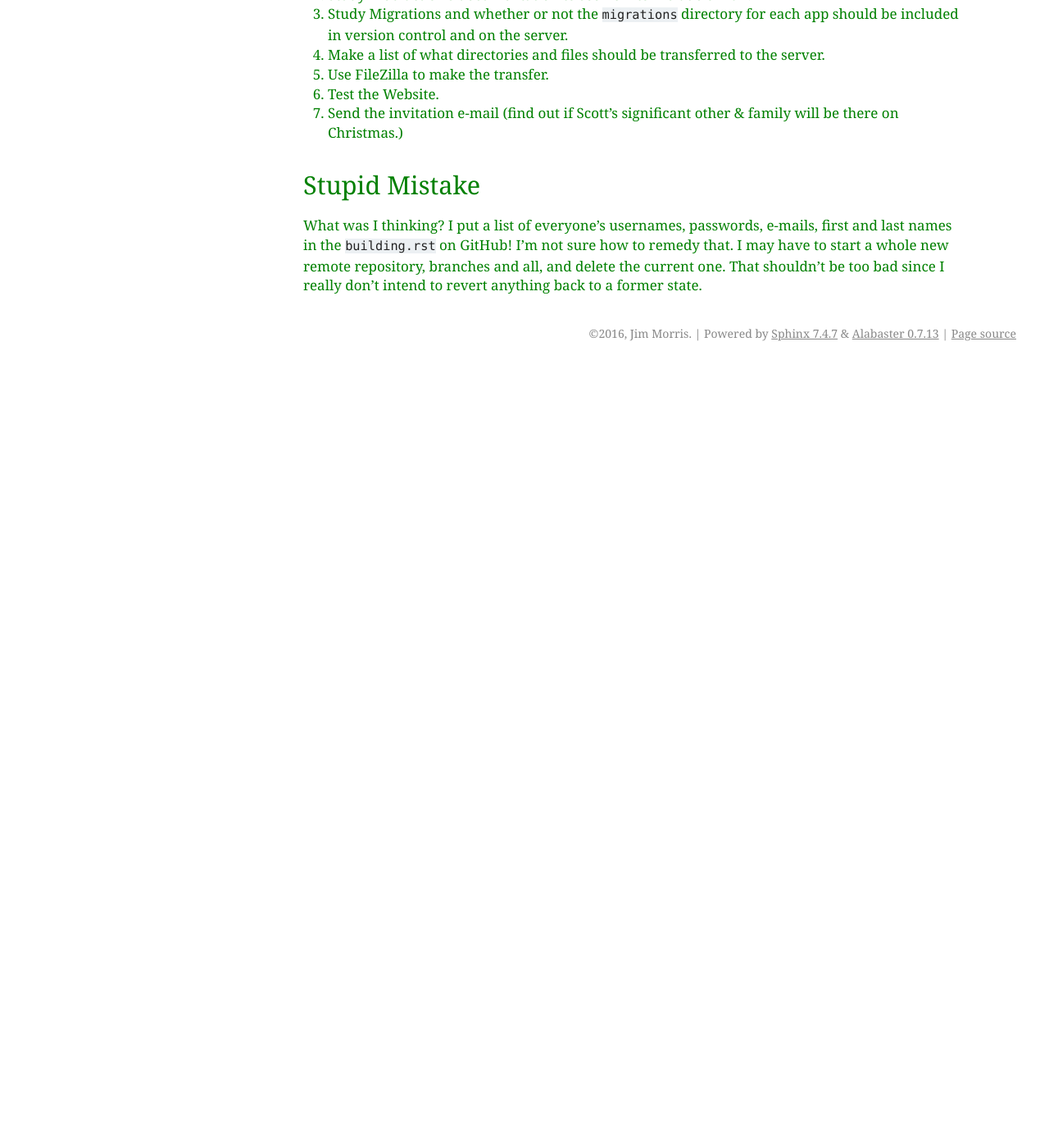
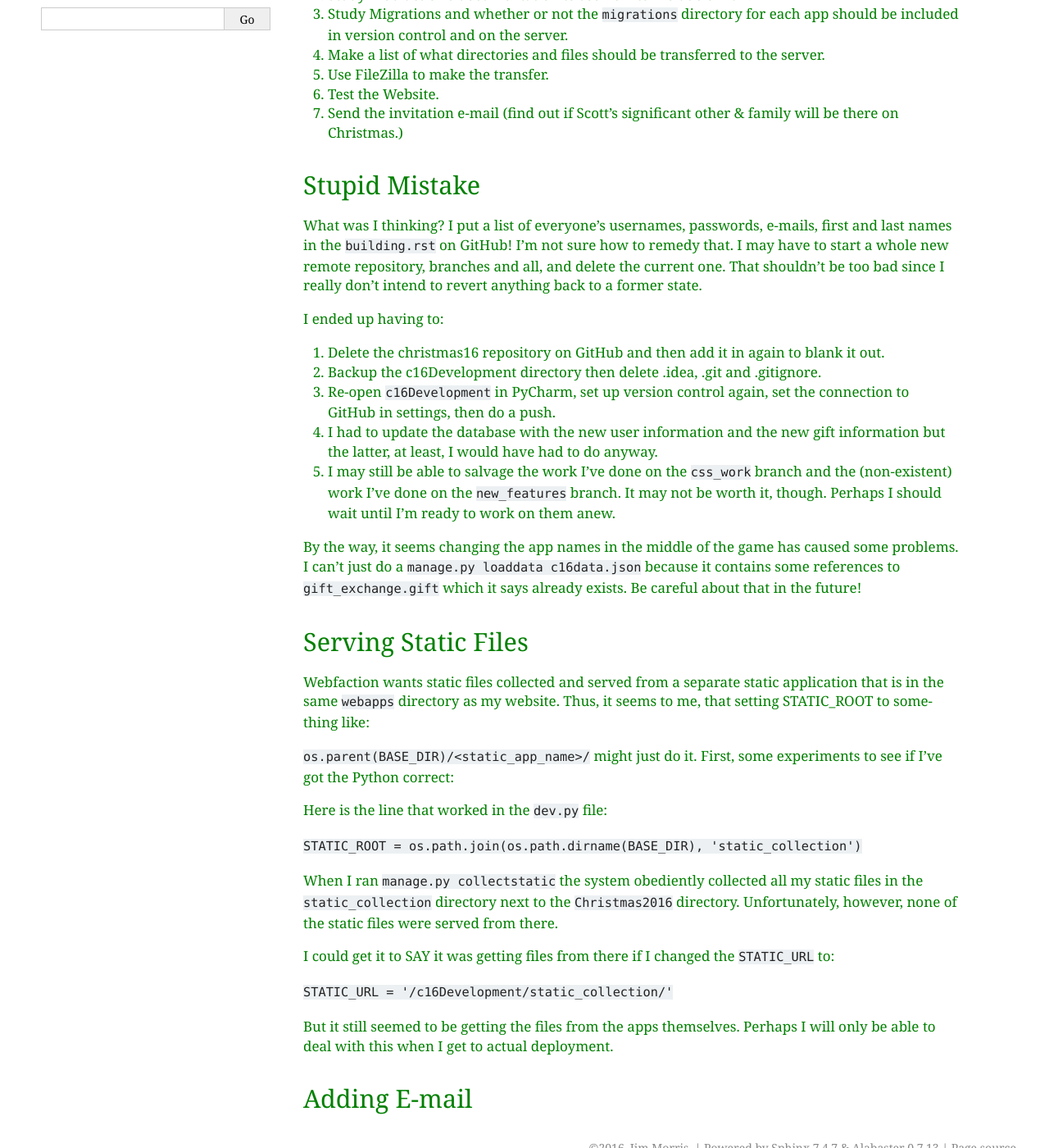
Before and after one commit to JMorris1575/christmas17, a Sphinx documentation site: the page built from docs/deployment.rst, in a window 1280 px wide and 1400 px high, scrolled down 400 px. Shown: the whole window at 82% size. Built offline with Sphinx 7.4.7, drawn with Linux system fonts in a browser that asks for light colours; before the commit the page ends 900 px from its top, so only the background shows below that; some of the changed text lies outside the part shown.

Commit message:
Experiments with STATIC_ROOT etc.

```diff
--- a/docs/deployment.rst
+++ b/docs/deployment.rst
@@ -34,3 +34,50 @@
 ``building.rst`` on GitHub! I'm not sure how to remedy that. I may have to start a whole new remote repository, branches
 and all, and delete the current one. That shouldn't be too bad since I really don't intend to revert anything back to a
 former state.
+
+I ended up having to:
+
+#. Delete the christmas16 repository on GitHub and then add it in again to blank it out.
+
+#. Backup the c16Development directory then delete .idea, .git and .gitignore.
+
+#. Re-open ``c16Development`` in PyCharm, set up version control again, set the connection to GitHub in settings, then
+   do a push.
+
+#. I had to update the database with the new user information and the new gift information but the latter, at least, I
+   would have had to do anyway.
+
+#. I may still be able to salvage the work I've done on the ``css_work`` branch and the (non-existent) work I've done on
+   the ``new_features`` branch. It may not be worth it, though. Perhaps I should wait until I'm ready to work on them
+   anew.
+
+By the way, it seems changing the app names in the middle of the game has caused some problems. I can't just do a
+``manage.py loaddata c16data.json`` because it contains some references to ``gift_exchange.gift`` which it says
+already exists. Be careful about that in the future!
+
+Serving Static Files
+--------------------
+
+Webfaction wants static files collected and served from a separate static application that is in the same ``webapps``
+directory as my website. Thus, it seems to me, that setting STATIC_ROOT to something like:
+
+``os.parent(BASE_DIR)/<static_app_name>/`` might just do it. First, some experiments to see if I've got the Python
+correct:
+
+Here is the line that worked in the ``dev.py`` file:
+
+``STATIC_ROOT = os.path.join(os.path.dirname(BASE_DIR), 'static_collection')``
+
+When I ran ``manage.py collectstatic`` the system obediently collected all my static files in the ``static_collection``
+directory next to the ``Christmas2016`` directory. Unfortunately, however, none of the static files were served from
+there.
+
+I could get it to SAY it was getting files from there if I changed the ``STATIC_URL`` to:
+
+``STATIC_URL = '/c16Development/static_collection/'``
+
+But it still seemed to be getting the files from the apps themselves. Perhaps I will only be able to deal with this
+when I get to actual deployment.
+
+Adding E-mail
+-------------
```
Also changed, not shown: 1 other file.
